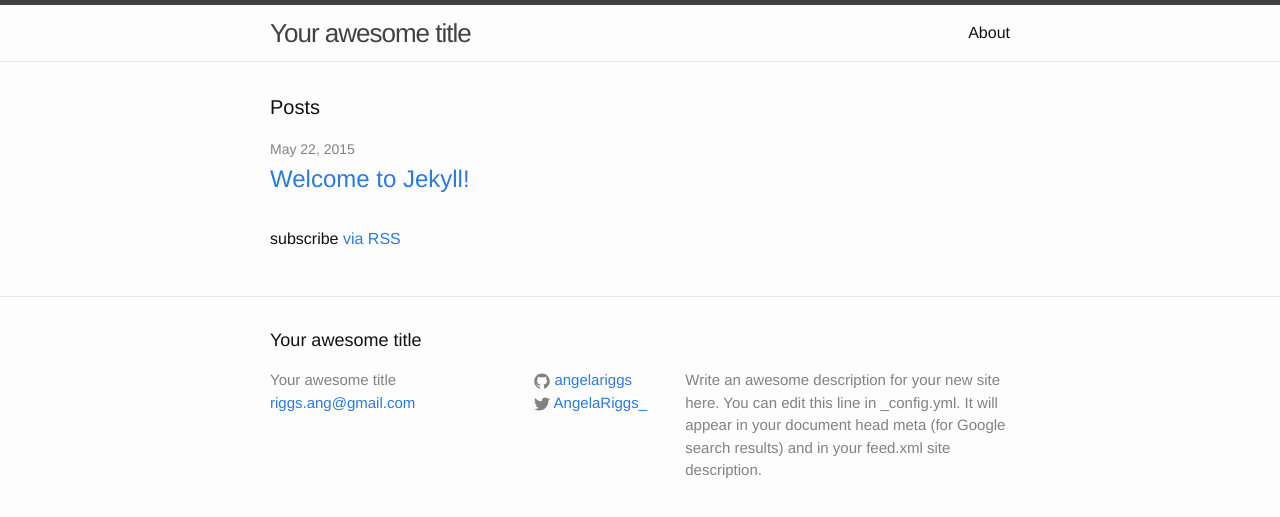
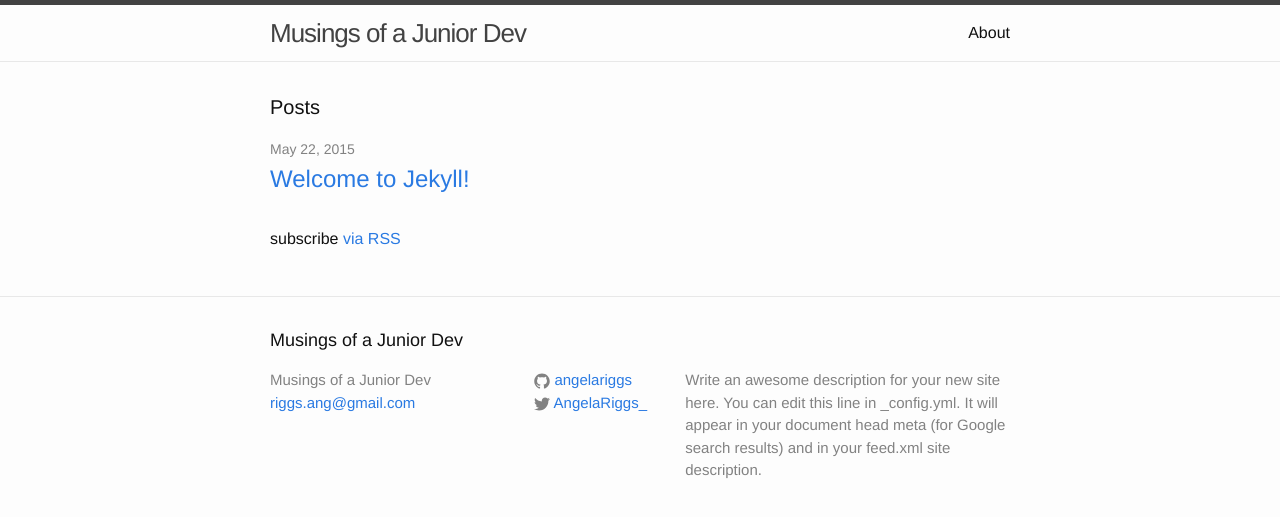
Before and after one commit to angelariggs/angelariggs.github.io, a Jekyll site: the page built from mySite/index.html, in a window 1280 px wide. Shown: the top 517 px of the page. Built offline with Jekyll 4.4.1, drawn with Linux system fonts in a browser that asks for light colours.

Commit message:
modified defaults

```diff
--- a/mySite/_config.yml
+++ b/mySite/_config.yml
@@ -1,12 +1,12 @@
 # Site settings
-title: Your awesome title
+title: Musings of a Junior Dev
 email: riggs.ang@gmail.com
 description: > # this means to ignore newlines until "baseurl:"
   Write an awesome description for your new site here. You can edit this
   line in _config.yml. It will appear in your document head meta (for
   Google search results) and in your feed.xml site description.
 baseurl: "" # the subpath of your site, e.g. /blog/
-url: "http://yourdomain.com" # the base hostname & protocol for your site
+url: "angelariggs.github.io/" # the base hostname & protocol for your site
 twitter_username: AngelaRiggs_
 github_username:  angelariggs
 timezone: US/Pacific
```
